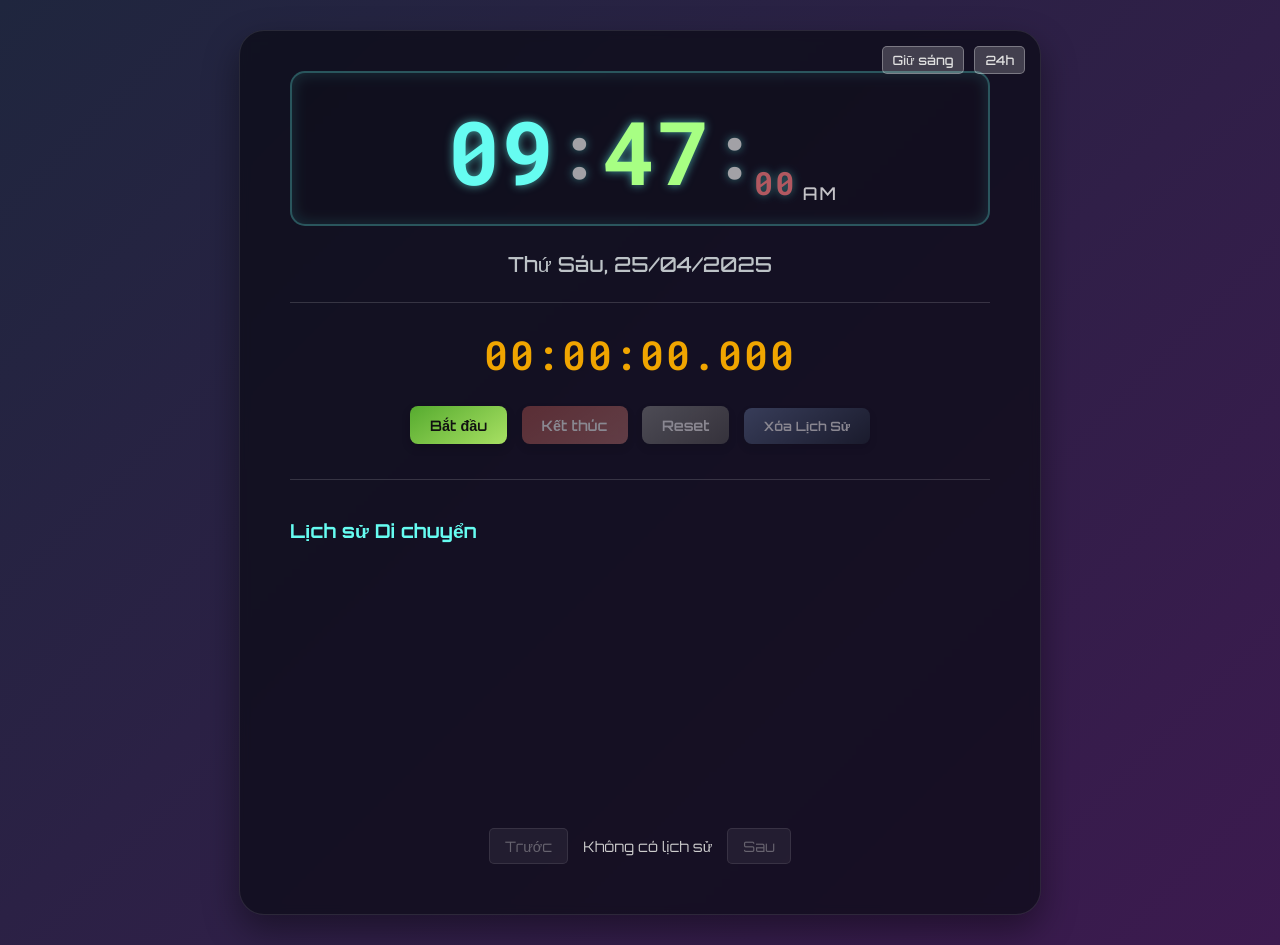
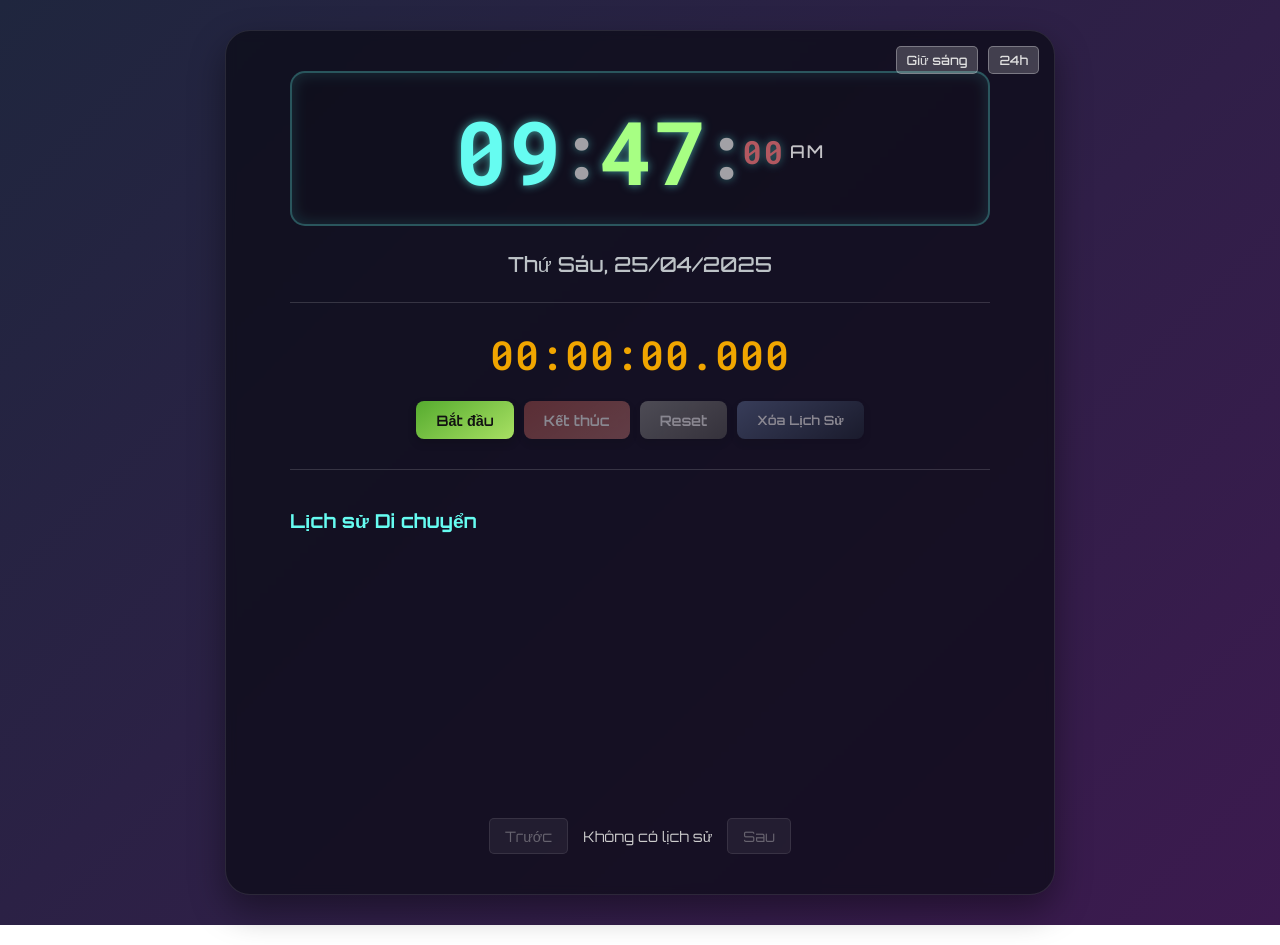
Before and after one commit to MinhVTV4/demthoigiandi, a plain HTML site: page index.html in a window 1280 px wide. Drawn offline with Linux system fonts and the light colour scheme.

Commit message:
Update index.html

```diff
--- a/index.html
+++ b/index.html
@@ -3,7 +3,7 @@
 <head>
     <meta charset="UTF-8">
     <meta name="viewport" content="width=device-width, initial-scale=1.0">
-    <title>Đồng Hồ Web với Lịch Sử và Giữ Sáng (Khung Đồng Hồ)</title>
+    <title>Đồng Hồ Web với Lịch Sử và Giữ Sáng (Căn chỉnh và Responsive)</title>
     <link rel="preconnect" href="https://fonts.googleapis.com">
     <link rel="preconnect" href="https://fonts.gstatic.com" crossorigin>
     <link href="https://fonts.googleapis.com/css2?family=Orbitron:wght@400..900&display=swap" rel="stylesheet">
@@ -26,7 +26,7 @@
             position: relative;
             text-align: center;
             background-color: rgba(10, 10, 20, 0.7);
-            padding: 40px 50px 50px 50px;
+            padding: 40px 5%; /* Sử dụng % cho padding ngang */
             border-radius: 25px;
             box-shadow: 0 15px 35px rgba(0, 0, 0, 0.4);
             border: 1px solid rgba(255, 255, 255, 0.1);
@@ -41,6 +41,8 @@
             top: 15px;
             right: 15px;
             display: flex;
+            flex-wrap: wrap; /* Cho phép xuống dòng nếu không đủ chỗ */
+            justify-content: flex-end; /* Căn phải */
             gap: 10px;
             z-index: 10;
         }
@@ -73,77 +75,81 @@
 
 
         /* --- Đồng hồ chính - Phần được làm nổi bật --- */
-        .clock-frame { /* Khung bao quanh đồng hồ chính */
-            border: 2px solid rgba(102, 252, 241, 0.3); /* Viền màu cyan mờ */
-            border-radius: 15px; /* Bo góc khung */
-            padding: 20px 10px 15px 10px; /* Padding bên trong khung */
-            margin-bottom: 25px; /* Khoảng cách dưới khung */
-            background-color: rgba(0, 0, 0, 0.1); /* Nền tối nhẹ bên trong khung */
-            box-shadow: inset 0 0 15px rgba(102, 252, 241, 0.15); /* Đổ bóng vào trong */
+        .clock-frame {
+            border: 2px solid rgba(102, 252, 241, 0.3);
+            border-radius: 15px;
+            padding: 20px 5% 15px 5%; /* Sử dụng % cho padding ngang */
+            margin-bottom: 25px;
+            background-color: rgba(0, 0, 0, 0.1);
+            box-shadow: inset 0 0 15px rgba(102, 252, 241, 0.15);
         }
 
         .digital-clock {
             font-weight: 700;
-            /* margin-bottom đã chuyển ra .clock-frame */
-            min-height: auto; /* Bỏ min-height ở đây */
+            min-height: auto;
             letter-spacing: 2px;
-            text-shadow: 0 0 10px rgba(102, 252, 241, 0.6); /* Tăng nhẹ shadow */
+            text-shadow: 0 0 10px rgba(102, 252, 241, 0.6);
             display: flex;
             justify-content: center;
-            align-items: baseline;
+            /* <<< THAY ĐỔI ALIGNMENT ĐỂ CĂN GIỮA >>> */
+            align-items: center; /* Căn giữa các phần tử theo chiều dọc */
+            flex-wrap: wrap; /* Cho phép xuống dòng nếu màn hình quá hẹp */
         }
         /* Áp dụng font monospace và kích thước */
-        #hours, #minutes, #seconds, .colon {
+        #hours, #minutes, #seconds, .colon, .ampm {
             font-family: 'Roboto Mono', monospace;
-            display: inline-block;
+            display: inline-block; /* Giữ inline-block để các phần tử liền nhau */
+            white-space: nowrap; /* Ngăn không cho số bị ngắt dòng */
         }
         #hours {
-            font-size: 5.5rem; /* <<< TĂNG GIỜ LỚN HƠN >>> */
+            font-size: clamp(3.5rem, 12vw, 5.5rem); /* Kích thước linh hoạt */
             color: #66fcf1;
-            min-width: 120px; /* Tăng min-width */
+            /* min-width không còn quá cần thiết với flex */
         }
         #minutes {
-            font-size: 5.5rem; /* <<< TĂNG PHÚT LỚN HƠN >>> */
+            font-size: clamp(3.5rem, 12vw, 5.5rem); /* Kích thước linh hoạt */
             color: #a7ff83;
-            min-width: 120px; /* Tăng min-width */
         }
         #seconds {
-            font-size: 2rem; /* <<< GIẢM GIÂY NHỎ HƠN NỮA >>> */
+            font-size: clamp(1.5rem, 6vw, 2rem); /* Kích thước linh hoạt */
             color: #f7797d;
-            min-width: 45px; /* Giảm min-width */
-            opacity: 0.7; /* Mờ hơn nữa */
-            align-self: flex-end; /* Căn giây xuống dưới một chút */
-            margin-bottom: 5px; /* Khoảng cách dưới cho giây */
+            opacity: 0.7;
+            /* <<< BỎ ALIGN-SELF VÀ MARGIN-BOTTOM >>> */
+            /* align-self: flex-end; */
+            /* margin-bottom: 5px; */
+            margin-left: -2px; /* Giảm khoảng cách với dấu hai chấm */
         }
         .colon {
-            font-size: 4.5rem; /* Tăng kích thước dấu hai chấm */
+            font-size: clamp(3rem, 10vw, 4.5rem); /* Kích thước linh hoạt */
             color: #e0e0e0;
-            margin: 0 -5px; /* Điều chỉnh khoảng cách */
+            margin: 0 clamp(-5px, -1vw, -2px); /* Khoảng cách linh hoạt */
             opacity: 0.7;
-             align-self: center; /* Căn giữa dấu hai chấm */
+            /* <<< BỎ ALIGN-SELF >>> */
+            /* align-self: center; */
         }
 
         .ampm {
-            font-family: 'Orbitron', sans-serif;
-            font-size: 1.1rem; /* <<< GIẢM AM/PM NHỎ HƠN >>> */
+            font-family: 'Orbitron', sans-serif; /* Giữ lại Orbitron cho AM/PM */
+            font-size: clamp(0.9rem, 3vw, 1.1rem); /* Kích thước linh hoạt */
             font-weight: 500;
             color: #f1f1f1;
-            margin-left: 5px; /* <<< GIẢM KHOẢNG CÁCH AM/PM >>> */
+            margin-left: clamp(3px, 1.5vw, 5px); /* Khoảng cách linh hoạt */
             text-shadow: none;
             opacity: 0.8;
-            align-self: flex-end; /* Căn xuống dưới cùng giây */
-            margin-bottom: 5px; /* Khoảng cách dưới */
+            /* <<< BỎ ALIGN-SELF VÀ MARGIN-BOTTOM >>> */
+            /* align-self: flex-end; */
+            /* margin-bottom: 5px; */
         }
         /* --- Kết thúc Đồng hồ chính --- */
 
         /* Ngày tháng */
         .date-display {
-            font-size: 1.3rem;
-            /* margin-top đã bị loại bỏ vì có khung đồng hồ */
+            font-size: clamp(1rem, 3.5vw, 1.3rem); /* Kích thước linh hoạt */
             margin-bottom: 25px;
             color: #bdc3c7;
             min-height: 20px;
             font-weight: 500;
+            word-wrap: break-word; /* Cho phép ngắt dòng nếu quá dài */
         }
 
         /* Khu vực bấm giờ */
@@ -154,21 +160,26 @@
         }
         #stopwatch-display {
             font-family: 'Roboto Mono', monospace;
-            font-size: 2.5rem;
+            font-size: clamp(1.8rem, 7vw, 2.5rem); /* Kích thước linh hoạt */
             color: #f0a500;
             margin-bottom: 20px;
-            letter-spacing: 2px;
+            letter-spacing: 1px; /* Giảm letter-spacing */
             font-weight: 600;
+            word-break: break-all; /* Ngăn tràn ngang */
         }
         .stopwatch-controls {
             margin-bottom: 30px;
+            display: flex; /* Sử dụng flex cho nút */
+            flex-wrap: wrap; /* Cho phép xuống dòng */
+            justify-content: center; /* Căn giữa các nút */
+            gap: 10px; /* Khoảng cách giữa các nút */
         }
         .stopwatch-controls button {
             background: linear-gradient(145deg, #888, #555);
             border: none;
             color: #fff;
             padding: 10px 20px;
-            margin: 5px;
+            /* margin: 5px; */ /* Bỏ margin vì đã có gap */
             border-radius: 8px;
             cursor: pointer;
             font-family: 'Orbitron', sans-serif;
@@ -176,6 +187,8 @@
             font-weight: 600;
             transition: all 0.3s ease;
             box-shadow: 0 4px 8px rgba(0, 0, 0, 0.2);
+            flex-grow: 0; /* Ngăn nút co giãn */
+            flex-shrink: 0;
         }
         .stopwatch-controls button#start-btn {
              background: linear-gradient(145deg, #56ab2f, #a8e063);
@@ -244,6 +257,7 @@
         #travel-history-list li span {
             font-family: 'Roboto Mono', monospace;
             color: #f0a500;
+            word-break: break-word; /* Cho phép ngắt dòng giá trị dài */
         }
         /* --- Kết thúc Khu vực Lịch Sử --- */
 
@@ -254,6 +268,7 @@
             align-items: center;
             gap: 15px;
             margin-top: 10px;
+            flex-wrap: wrap; /* Cho phép xuống dòng */
         }
         .pagination-controls button {
             background-color: rgba(255, 255, 255, 0.15);
@@ -277,6 +292,7 @@
         #page-info {
             font-size: 0.9rem;
             color: #ccc;
+            white-space: nowrap; /* Ngăn thông tin trang bị ngắt dòng */
         }
         /* --- Kết thúc Phân trang --- */
 
@@ -440,12 +456,9 @@
         elapsedTime += Date.now() - startTime; const finalDurationStr = formatStopwatchTime(elapsedTime);
         stopwatchDisplay.textContent = finalDurationStr;
 
-        // Kiểm tra xem stopwatchStartDate có tồn tại không trước khi sử dụng
         if (!stopwatchStartDate) {
              console.error("Lỗi: stopwatchStartDate không được thiết lập khi dừng.");
-             // Có thể đặt lại đồng hồ hoặc hiển thị lỗi
-             resetStopwatch(); // Reset lại trạng thái
-             return; // Dừng thực thi hàm stopStopwatch
+             resetStopwatch(); return;
         }
 
         const endTime = new Date(); const startDateStr = stopwatchStartDate.toLocaleDateString('vi-VN');
@@ -459,12 +472,11 @@
     }
     function resetStopwatch() {
         if (isRunning) { clearInterval(stopwatchInterval); }
-        isRunning = false; elapsedTime = 0; startTime = 0; stopwatchStartDate = null; // Đảm bảo reset stopwatchStartDate
+        isRunning = false; elapsedTime = 0; startTime = 0; stopwatchStartDate = null;
         stopwatchDisplay.textContent = formatStopwatchTime(0);
         startBtn.disabled = false; stopBtn.disabled = true; resetBtn.disabled = true;
     }
     function clearTravelHistory() {
-        // if (!confirm("Bạn có chắc muốn xóa toàn bộ lịch sử di chuyển?")) return;
         travelHistory = []; saveHistory(); currentPage = 1; displayHistory();
     }
     prevPageBtn.addEventListener('click', () => { if (currentPage > 1) { currentPage--; displayHistory(); } });
```
